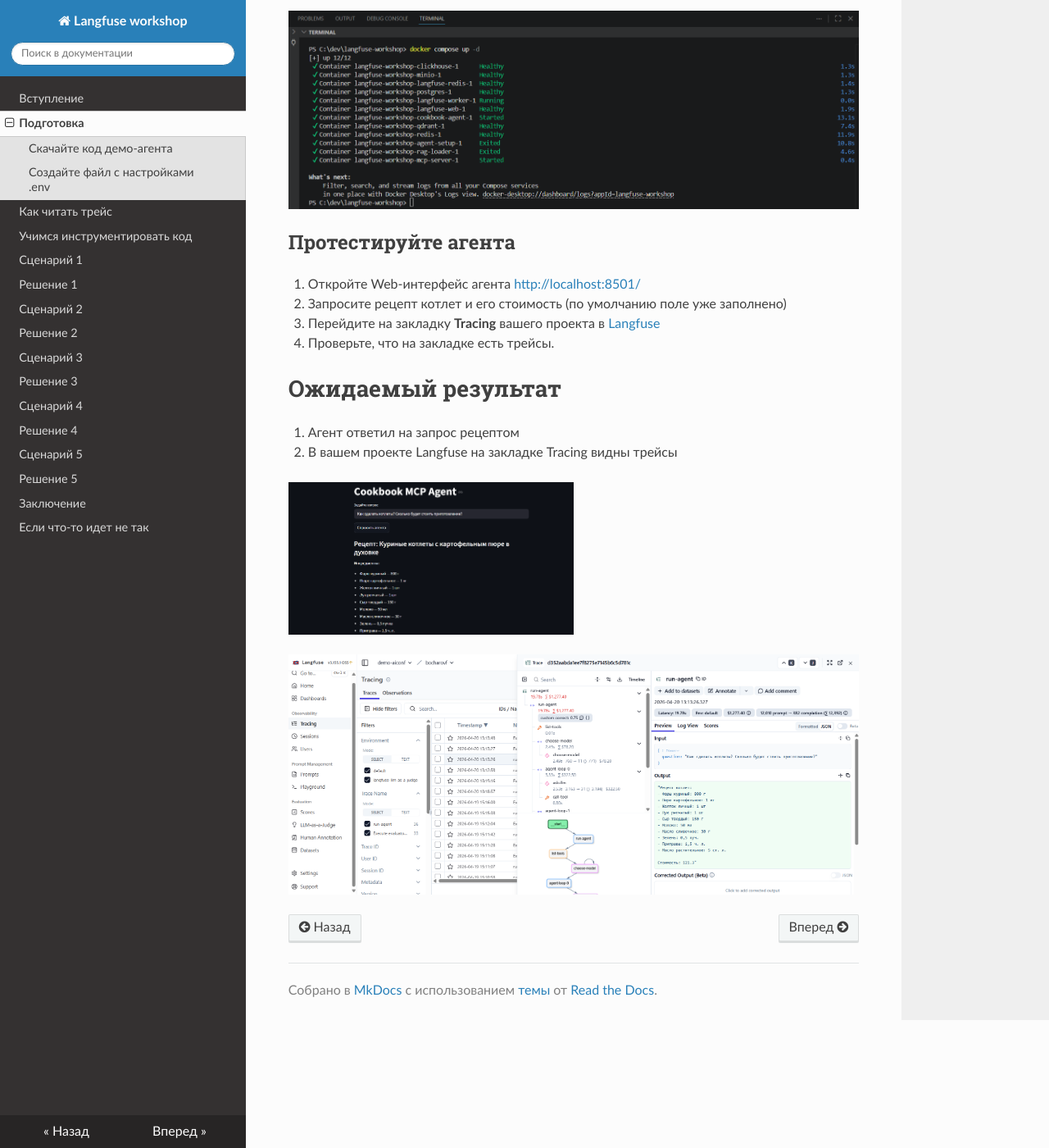
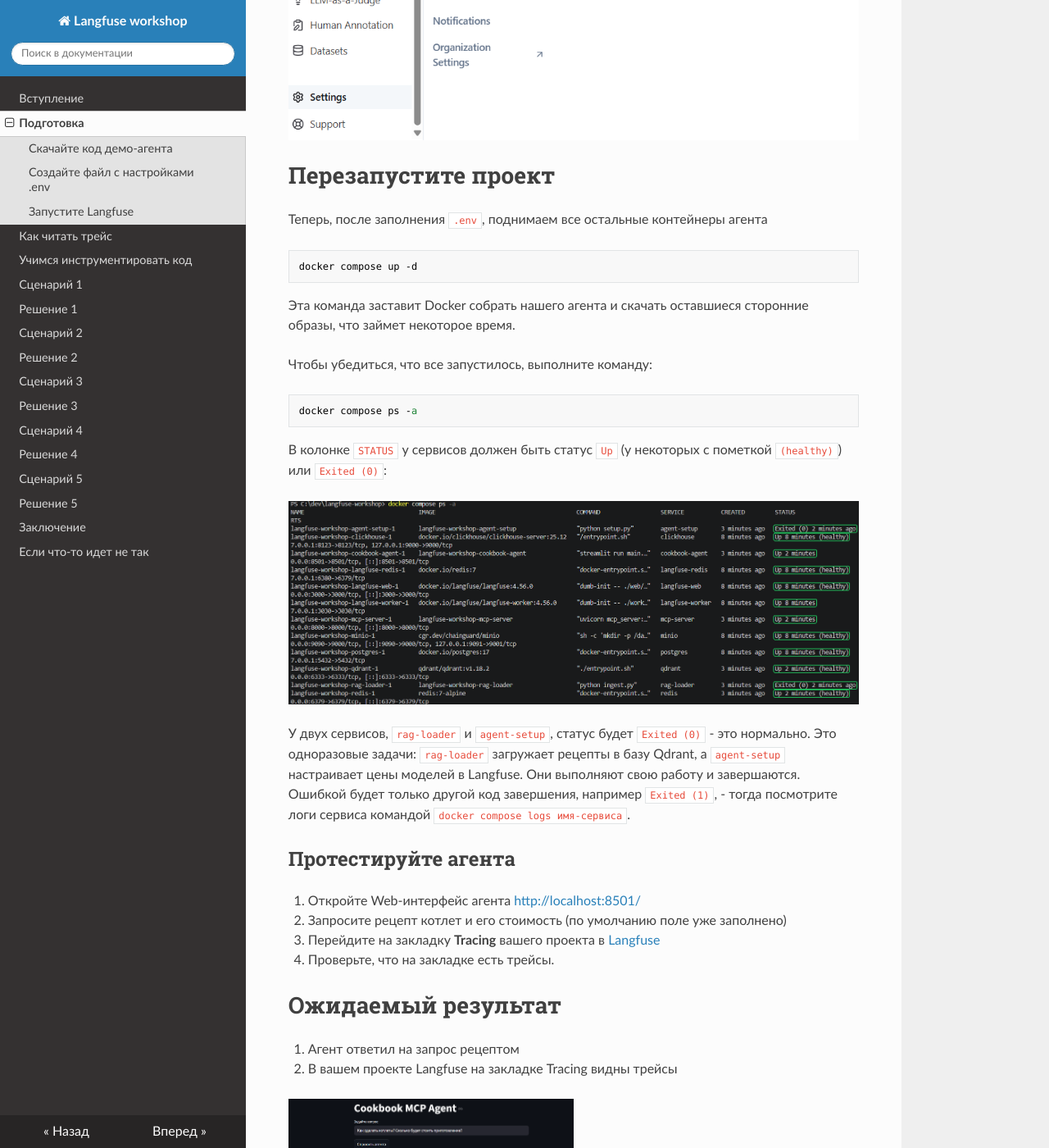
Before and after one commit to bocharovf/docs-langfuse-workshop, an MkDocs documentation site: the page built from docs/setup.md, in a window 1280 px wide and 1400 px high, scrolled down 4843 px. Shown: the whole window at 82% size. Built offline with MkDocs 1.6.1, drawn with Linux system fonts in a browser that asks for light colours; nearby versions of some CDN libraries; some of the changed text lies outside the part shown.

Commit message:
Подготовка: Langfuse запускается сразу после .env, проверка статусов через docker compose ps -a

````diff
--- a/docs/setup.md
+++ b/docs/setup.md
@@ -13,6 +13,18 @@
 ## Создайте файл с настройками .env
 
 Создайте копию файла `.env_example` с именем `.env` в том же каталоге.
+
+## Запустите Langfuse
+
+Перейдите в каталог `langfuse-workshop` и запустите Langfuse:
+
+```
+docker compose up -d langfuse-web langfuse-worker
+```
+
+При первом запуске Langfuse создает базы данных, поэтому полностью он запустится только через несколько минут. Не ждите его - переходите к следующему разделу, Langfuse пока будет запускаться в фоне.
+
+Если команда завершилась ошибкой `dependency ... is unhealthy`, просто выполните ее еще раз.
 
 # Получите доступ к LLM MWS GPT Model Hub
 
@@ -90,16 +102,14 @@
 
 # Создайте проект в Langfuse
 
-## Запустите Langfuse
+## Зарегистрируйтесь в Langfuse
 
-Выполните команду, чтобы запустить Langfuse (сам агент у нас пока еще работать не будет и часть контейнеров может упасть)
-
-```
-docker compose up -d
-```
+К этому моменту Langfuse, который вы запустили в начале, уже должен работать.
 
 1. Зарегистрируйтесь (sign up) на <http://localhost:3000/>.
 2. Создайте для себя организацию и проект в Langfuse.
+
+Если страница не открывается, подождите еще минуту. Проверить, запустился ли Langfuse, можно командой `docker compose ps langfuse-web`: когда он готов к работе, в колонке `STATUS` появится `(healthy)`.
 
 ## Создайте ключи доступа к вашему проекту Langfuse (API Keys)
 
@@ -116,13 +126,25 @@
 
 # Перезапустите проект
 
-Теперь, после заполнения `.env`, поднимаем оставшиеся контейнеры агента
+Теперь, после заполнения `.env`, поднимаем все остальные контейнеры агента
 
 ```
 docker compose up -d
 ```
 
+Эта команда заставит Docker собрать нашего агента и скачать оставшиеся сторонние образы, что займет некоторое время.
+
+Чтобы убедиться, что все запустилось, выполните команду:
+
+```
+docker compose ps -a
+```
+
+В колонке `STATUS` у сервисов должен быть статус `Up` (у некоторых с пометкой `(healthy)`) или `Exited (0)`:
+
 ![Успешный запуск](/img/success-start.png)
+
+У двух сервисов, `rag-loader` и `agent-setup`, статус будет `Exited (0)` - это нормально. Это одноразовые задачи: `rag-loader` загружает рецепты в базу Qdrant, а `agent-setup` настраивает цены моделей в Langfuse. Они выполняют свою работу и завершаются. Ошибкой будет только другой код завершения, например `Exited (1)`, - тогда посмотрите логи сервиса командой `docker compose logs имя-сервиса`.
 
 ## Протестируйте агента
 
````
Also changed, not shown: docs/img/success-start.png.
